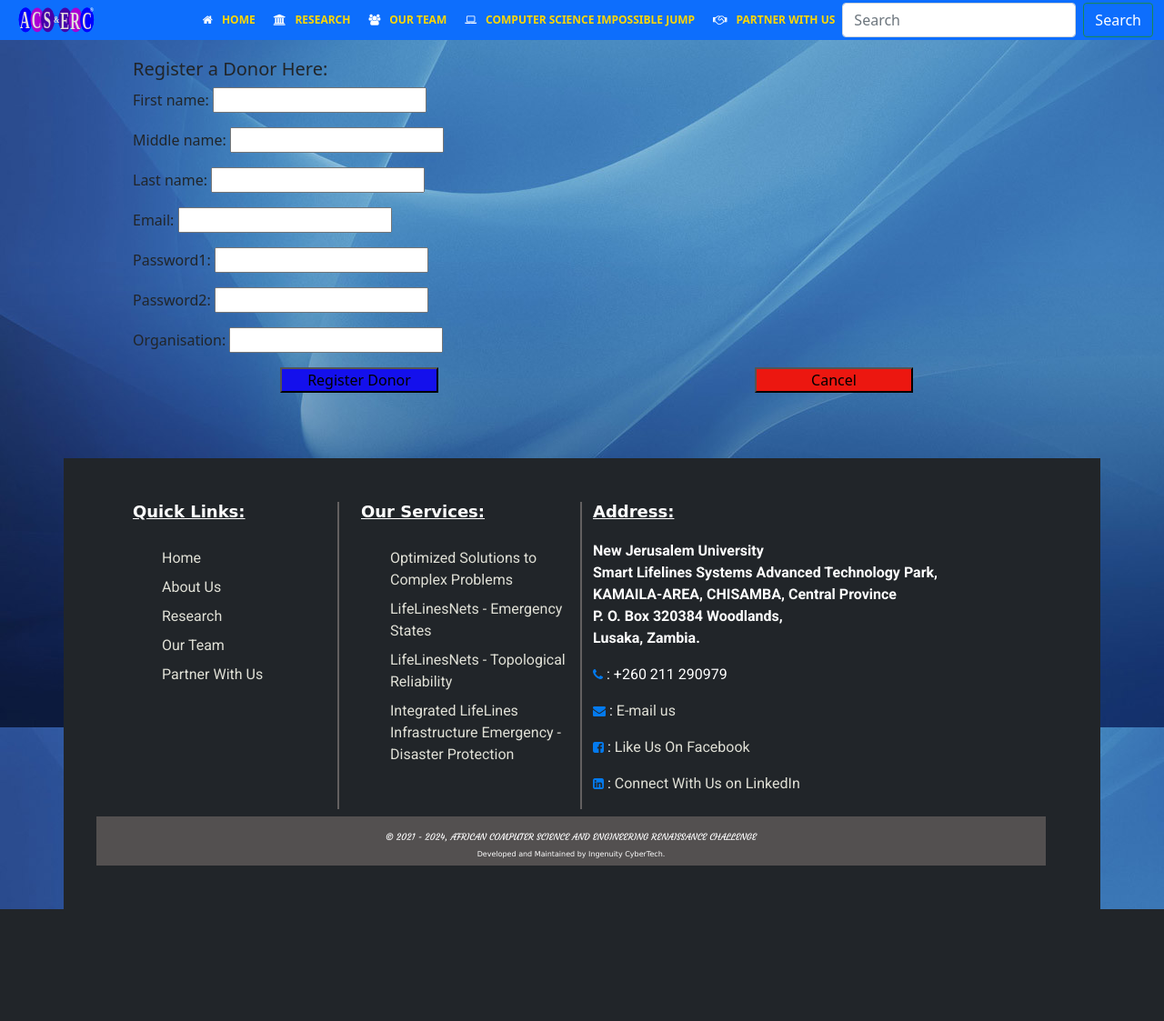
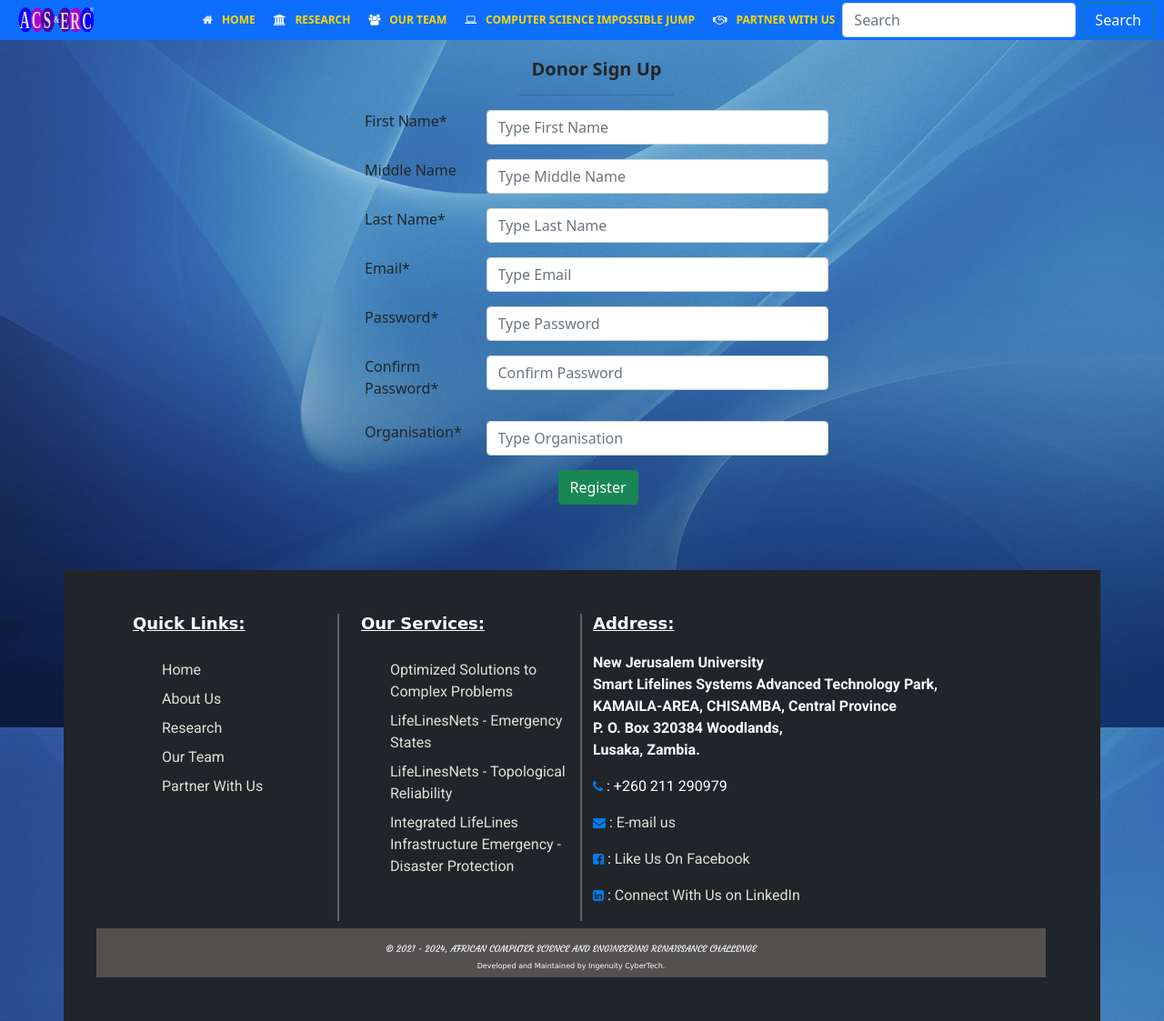
Before and after one commit to izoj2013/acrsite, a Django app: page /register in a window 1280 px wide. Shown: the whole page at 91% size. Before the commit the page ends 1000 px from the top, so only its background shows below. Run offline with Django 3.2, Linux system fonts and the light colour scheme; parts of the project's set-up code (start-up, migrations or seed data) failed here and were passed over; some libraries are stand-ins or nearby versions; some web fonts are replaced.

Commit message:
Commit-05.12.2021

```diff
--- a/acrsite/urls.py
+++ b/acrsite/urls.py
@@ -18,6 +18,10 @@ from django.urls import path, include
 from django.conf.urls.static import static
 from django.conf import settings
 
+admin.site.site_header = 'ACS-ERC MIP Site Admin'
+admin.site.site_title = 'MIP Site Administration'
+admin.site.index_title = 'Making Impossible Possible Administration'
+
 
 urlpatterns = [
     path('admin/', admin.site.urls),
--- a/donor/forms/donor_registration_form.py
+++ b/donor/forms/donor_registration_form.py
@@ -1,8 +1,75 @@
+# from django.db.models import fields
 from django.forms import ModelForm
+from django import forms
+from crispy_forms.helper import FormHelper
+from crispy_forms.layout import Div, Layout, Field, HTML, Submit
 
 from donor.models import Donor
 
 class DonorRegistrationForm(ModelForm):
+
+    first_name = forms.CharField(required=True, widget=forms.TextInput(attrs={
+        "class": "input",
+        "type": "text",
+        "placeholder": "Type First Name"
+    }), label='First Name')
+
+    middle_name = forms.CharField(required=False, widget=forms.TextInput(attrs={
+        "class": "input",
+        "type": "text",
+        "placeholder": "Type Middle Name"
+    }), label='Middle Name')
+
+    last_name = forms.CharField(required=True, widget=forms.TextInput(attrs={
+        "class": "input",
+        "type": "text",
+        "placeholder": "Type Last Name"
+    }), label='Last Name')
+
+    email = forms.EmailField(required=True, widget=forms.EmailInput(attrs={
+        "class": "input",
+        "type": "text",
+        "placeholder": "Type Email"
+    }), label='Email')
+
+    password1 = forms.CharField(required=True, widget=forms.PasswordInput(attrs={
+        "class": "input",
+        "type": "text",
+        "placeholder": "Type Password"
+    }), label='Password')
+
+    password2 = forms.CharField(required=True, widget=forms.PasswordInput(attrs={
+        "class": "input",
+        "type": "text",
+        "placeholder": "Confirm Password"
+    }), label='Confirm Password')
+
+    organisation = forms.CharField(required=True, widget=forms.TextInput(attrs={
+        "class": "input",
+        "type": "text",
+        "placeholder": "Type Organisation"
+    }), label='Organisation')
+
     class Meta:
         model = Donor
-        fields = '__all__'
+        fields = ['first_name', 'middle_name', 'last_name', 'email', 'password1', 'password2', 'organisation']
+
+    @property
+    def helper(self):
+        helper = FormHelper(self)
+        helper.layout = Layout(
+            HTML('<h5 class="register-title mx-auto text-center"><strong>Donor Sign Up</strong></h5>'),
+            HTML('<hr class="col-md-4 offset-md-4" style="border-top: 0px">'),
+        )
+        for field in self.Meta().fields:
+           helper.layout.append(
+              Field(field, wrapper_class='row'),
+           )
+        helper.layout.append(
+            Div(
+                Submit('submit', 'Register', css_class='btn-success'),
+                css_class='col-md-2 offset-md-5'
+            ))
+        helper.field_class = 'col-md-9'
+        helper.label_class = 'col-md-3'
+        return helper
--- a/donor/models.py
+++ b/donor/models.py
@@ -13,6 +13,7 @@ class Donor(models.Model):
     password1 = models.CharField(max_length=128)
     password2 = models.CharField(max_length=128)
     organisation = models.CharField(max_length=128)
+    registration_date = models.DateTimeField(auto_now=True)
 
     @property
     def full_name(self):
@@ -23,4 +24,4 @@ class Donor(models.Model):
         return self.full_name()
 
     def get_absolute_url(self):
-        return reverse('donor-detail', kwargs={'pk': self.pk})
+        return reverse('mip-donor-detail', kwargs={'pk': self.pk})
--- a/donor/templates/donor/donor_registration.html
+++ b/donor/templates/donor/donor_registration.html
@@ -6,15 +6,21 @@
 {% block title %} ACS-ERC: Research Breakthrough on [NP≠P] {% endblock %}
 
 {% block content %}
-    <div class="container register m-3 p-5">
-        <h5 class="register-title mx-auto">Register a Donor Here:</h5>
+    <div class="container register m-3 p-5 vertical-center">
+        <div class="col-md-6 offset-md-3">
+            {% crispy form %}
+        </div>
+    </div>
+    <!-- <div class="container register m-3 p-5">
+        <h5 class="register-title mx-auto text-center"><strong>Donor Sign Up</strong></h5>
+        <hr class="col-md-4 offset-md-4" style="border-top: 0px">
         <form method="POST">
             {% csrf_token %}
-            {{ form.as_p }}
+            {{ form | crispy }}
             <div class="row">
                 <input class="btn-register col-md-2 roundpill mx-auto" type="submit" value="Register Donor" />
-                <input class="btn-cancel col-md-2 roudpill mx-auto" type="button" value="Cancel" />
+                <input class="btn-cancel col-md-2 roundpill mx-auto" type="button" value="Cancel" />
             </div>
         </form>
-    </div>
+    </div> -->
 {% endblock %}
--- a/donor/urls.py
+++ b/donor/urls.py
@@ -3,7 +3,7 @@ from django.urls import path
 from . import views
 
 urlpatterns = [
-    path('donors', views.DonorIndexView.as_view(), name='donors'),
-    path('<int:pk>', views.DonorDetailView.as_view(), name='donor-detail'),
-    path('register', views.DonorRegistrationView.as_view(), name='register'),
+    path('donors', views.DonorIndexView.as_view(), name='mip-donors'),
+    path('<int:pk>', views.DonorDetailView.as_view(), name='mip-donor-detail'),
+    path('register', views.DonorRegistrationView.as_view(), name='mip-register'),
 ]
--- a/donor/views.py
+++ b/donor/views.py
@@ -9,14 +9,13 @@ from . import models
 class DonorLoginView(View):
     form = DonorRegistrationForm
     fields = ['email', 'password1']
-    pass
 
 class DonorRegistrationView(SuccessMessageMixin, CreateView):
-    model = models.Donor
+    # model = models.Donor
+    # fields = '__all__'
     template_name = 'donor/donor_registration.html'
-    success_msg = 'Thank you for signing up as a Donor to Research Trust Fund! We will be in touch.'
-    #form = DonorRegistrationForm
-    fields = '__all__'
+    success_message = 'Thank you for signing up as a Donor to Research Trust Fund! We will be in touch.'
+    form_class = DonorRegistrationForm
 
 class DonorIndexView(ListView):
     context_object_name = 'donors'
--- a/mipweb/models.py
+++ b/mipweb/models.py
@@ -63,7 +63,7 @@ class PartnershipArea(models.Model):
 
 class ContactPerson(models.Model):
     first_name = models.CharField(max_length=128)
-    middle_name = models.CharField(max_length=128)
+    middle_name = models.CharField(max_length=128, blank=True)
     last_name = models.CharField(max_length=128)
     email = EmailField()
     function_role = models.CharField(max_length=128)
@@ -112,7 +112,6 @@ class Partnership(models.Model):
 
 class Partner(models.Model):
     name = models.CharField(max_length=128)
-    email = models.EmailField()
     contact_person = models.ForeignKey(ContactPerson, on_delete=models.CASCADE)
     partnerships = models.ManyToManyField(Partnership)
 
--- a/mipweb/static/mipweb/css/mipweb.css
+++ b/mipweb/static/mipweb/css/mipweb.css
@@ -294,3 +294,11 @@ footer {
 	background-color: #1410ec;
 }
 /* End of CSS for Donor Form */
+
+/* Start of CSS for Donor Details Form */
+.donor-details {
+	display: flex;
+	align-content: center;
+	width: 70%;
+}
+/* End of CSS for Donor Details Form */
--- a/mipweb/templates/mipweb/home.html
+++ b/mipweb/templates/mipweb/home.html
@@ -56,7 +56,7 @@
             <div class="trust-fund">
                 TSP[NP=P] 35 years Individual Research Appreciation NJU-Building Trust Fund<br/><br/>
                 <p>If you would like to donate to our Trust Fund:</p>
-                <button class="btn btn-outline-secondary contact-link"><a href="{% url 'mip-donation' %}">Please, pledge here</a></button>
+                <button class="btn btn-warning contact-link"><a href="{% url 'mip-register' %}">Please, pledge here</a></button>
             </div>
         </div>
     </div>
--- a/mipweb/utils.py
+++ b/mipweb/utils.py
@@ -1,6 +1,11 @@
+from datetime import datetime
+
 def full_name(first_name, last_name, middle_name=""):
         "Returns the person's full name."
         if(middle_name):
             return '%s %s %s' % (first_name, middle_name, last_name)
         else:
             return '%s %s' % (first_name, last_name)
+
+def getDate():
+    return datetime.now().strftime("%d-%m-%Y")
--- a/templates/includes/navbar.html
+++ b/templates/includes/navbar.html
@@ -32,7 +32,7 @@
                 <li class="nav-item"><a class="nav-link" href="#"><i class="fa fa-handshake-o px-1"></i>Partner With Us</a>
                     <ul class="sub-menu">
                         <li><a href="#"><i class="fa fa-gg-circle" aria-hidden="true"></i>Collaborate with us</a></li>
-                        <li><a href="#"><i class="fa fa-credit-card" aria-hidden="true"></i>Donate to our Research</a></li>
+                        <li><a href="{% url 'mip-register' %}"><i class="fa fa-credit-card" aria-hidden="true"></i>Donate to our Research</a></li>
                         <li><a href="#"><i class="fa fa-wrench" aria-hidden="true"></i>Hire our Services</a></li>
                         <li><a href="#"><i class="fa fa-table" aria-hidden="true"></i>Request for a Demo</a></li>
                         <li><a href="#"><i class="fa fa-compass" aria-hidden="true"></i>Make a Follow Up</a></li>
```
Also changed, not shown: donor/templates/donor/donor_detail.html (+13 -15 lines), donor/migrations/0002_donor_registration_date.py (added).
